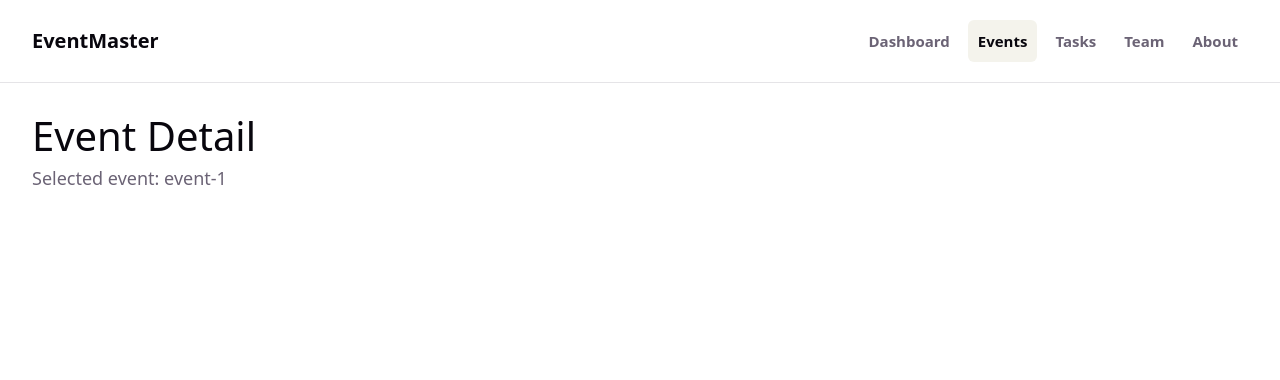
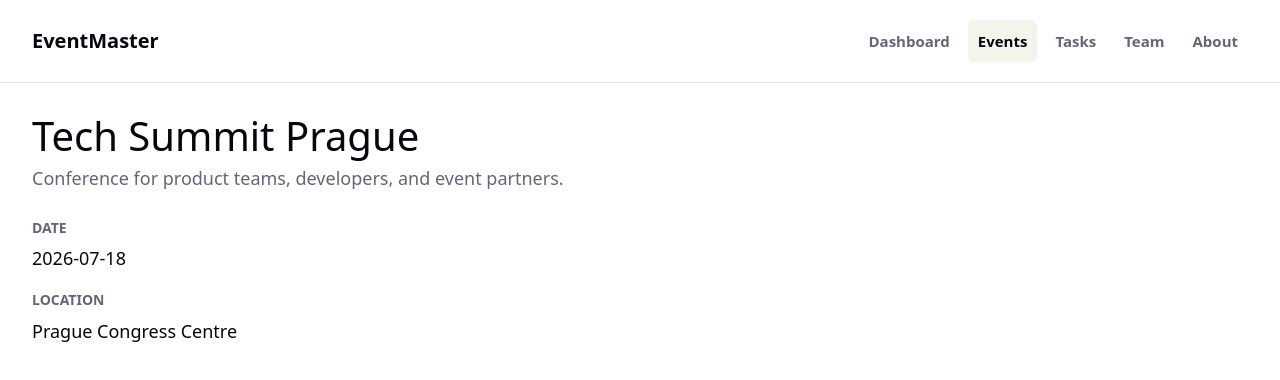
Before and after one commit to LiborJohn66/4IT427_mlal01, a React (Vite) app in the folder 4IT427_mlal01/: page /events/event-1 in a window 1280 px wide. Shown: the top 380 px of the page. Built offline with nearby package versions, Linux system fonts and the light colour scheme.

Commit message:
implementace event detail page

```diff
--- a/4IT427_mlal01/src/App.css
+++ b/4IT427_mlal01/src/App.css
@@ -69,6 +69,32 @@
   margin-bottom: 12px;
 }
 
+.event-card-link {
+  color: var(--text-h);
+  display: inline-flex;
+  font-weight: 700;
+  margin-top: 16px;
+}
+
+.event-detail-list {
+  display: grid;
+  gap: 16px;
+  margin: 24px 0 0;
+}
+
+.event-detail-list dt {
+  color: var(--text);
+  font-size: 14px;
+  font-weight: 700;
+  text-transform: uppercase;
+}
+
+.event-detail-list dd {
+  color: var(--text-h);
+  font-size: 18px;
+  margin: 4px 0 0;
+}
+
 @media (max-width: 720px) {
   .app-header {
     align-items: flex-start;
--- a/4IT427_mlal01/src/components/EventCard.tsx
+++ b/4IT427_mlal01/src/components/EventCard.tsx
@@ -1,3 +1,4 @@
+import { Link } from 'react-router-dom'
 import type { Event } from '../types/event.types'
 
 type EventCardProps = {
@@ -10,6 +11,9 @@ export function EventCard({ event }: EventCardProps) {
       <h2>{event.name}</h2>
       <p>{event.date}</p>
       <p>{event.location}</p>
+      <Link className="event-card-link" to={`/events/${event.id}`}>
+        View detail
+      </Link>
     </li>
   )
 }
--- a/4IT427_mlal01/src/pages/EventDetailPage.tsx
+++ b/4IT427_mlal01/src/pages/EventDetailPage.tsx
@@ -1,12 +1,65 @@
+import { useEffect, useState } from 'react'
 import { useParams } from 'react-router-dom'
+import type { Event } from '../types/event.types'
+
+type EventsResponse = {
+  events: Event[]
+}
 
 export function EventDetailPage() {
   const { id } = useParams()
+  const [event, setEvent] = useState<Event | null>(null)
+  const [isLoading, setIsLoading] = useState(true)
+  const [error, setError] = useState('')
+
+  useEffect(() => {
+    async function loadEvent() {
+      try {
+        const response = await fetch('/db.json')
+
+        if (!response.ok) {
+          throw new Error('Event could not be loaded.')
+        }
+
+        const data = (await response.json()) as EventsResponse
+        const selectedEvent = data.events.find((item) => item.id === id)
+
+        if (!selectedEvent) {
+          throw new Error('Event was not found.')
+        }
+
+        setEvent(selectedEvent)
+      } catch {
+        setError('Event could not be loaded.')
+      } finally {
+        setIsLoading(false)
+      }
+    }
+
+    loadEvent()
+  }, [id])
 
   return (
     <section className="page">
-      <h1>Event Detail</h1>
-      <p>Selected event: {id}</p>
+      {isLoading && <p>Loading event...</p>}
+      {error && <p>{error}</p>}
+
+      {!isLoading && !error && event && (
+        <div className="event-detail">
+          <h1>{event.name}</h1>
+          <p>{event.description}</p>
+          <dl className="event-detail-list">
+            <div>
+              <dt>Date</dt>
+              <dd>{event.date}</dd>
+            </div>
+            <div>
+              <dt>Location</dt>
+              <dd>{event.location}</dd>
+            </div>
+          </dl>
+        </div>
+      )}
     </section>
   )
 }
```
